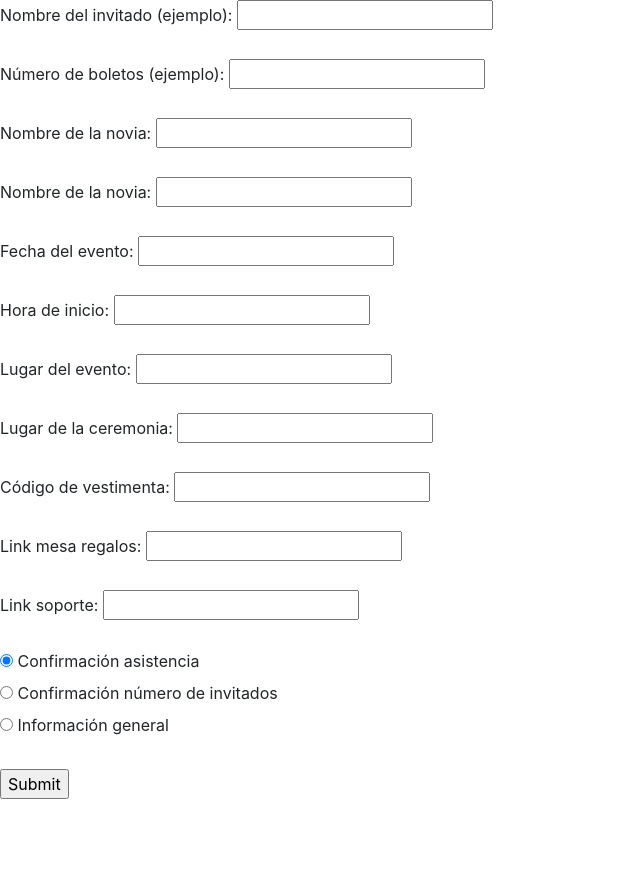
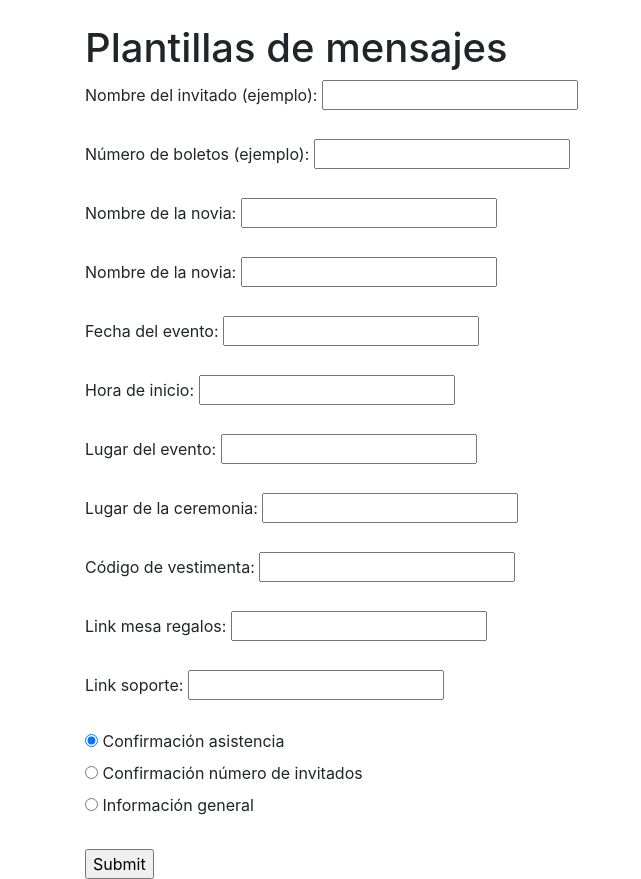
Before and after one commit to sinboleto/confirmacion, a Flask app: page /inputs in a window 1280 px wide. Shown: the whole page, without its empty margins (0-641 px from the left). Before the commit the page ends 799 px from the top, so only its background shows below. Run offline with Flask 3, Linux system fonts and the light colour scheme; some libraries are stand-ins or nearby versions.

Commit message:
Modificación format html

```diff
--- a/templates/info_input.html
+++ b/templates/info_input.html
@@ -2,11 +2,15 @@
 <html>
 
 <head>
-    <title>Input Form</title>
+    <title>Plantillas de mensajes</title>
     <link rel="stylesheet" href="https://maxcdn.bootstrapcdn.com/bootstrap/4.5.2/css/bootstrap.min.css">
 </head>
 
+<header><br></header>
+
 <body>
+    <div class="container">
+        <h1>Plantillas de mensajes</h1>
         <form method="POST" action="/inputs">
             <label for="nom_invitado_input">Nombre del invitado (ejemplo):</label>
             <input type="text" id="input_1" name="nom_invitado_input"><br><br>
@@ -52,8 +56,9 @@
 
             <input type="submit" value="Submit">
         </form>
+    </div>
 
-    <div id="messageContainer"></div>
+    <div id="messageContainer" class="container"></div>
 
     <script>
         document.addEventListener('DOMContentLoaded', function () {
```
Lines whose indentation alone changed are shown as unchanged.
